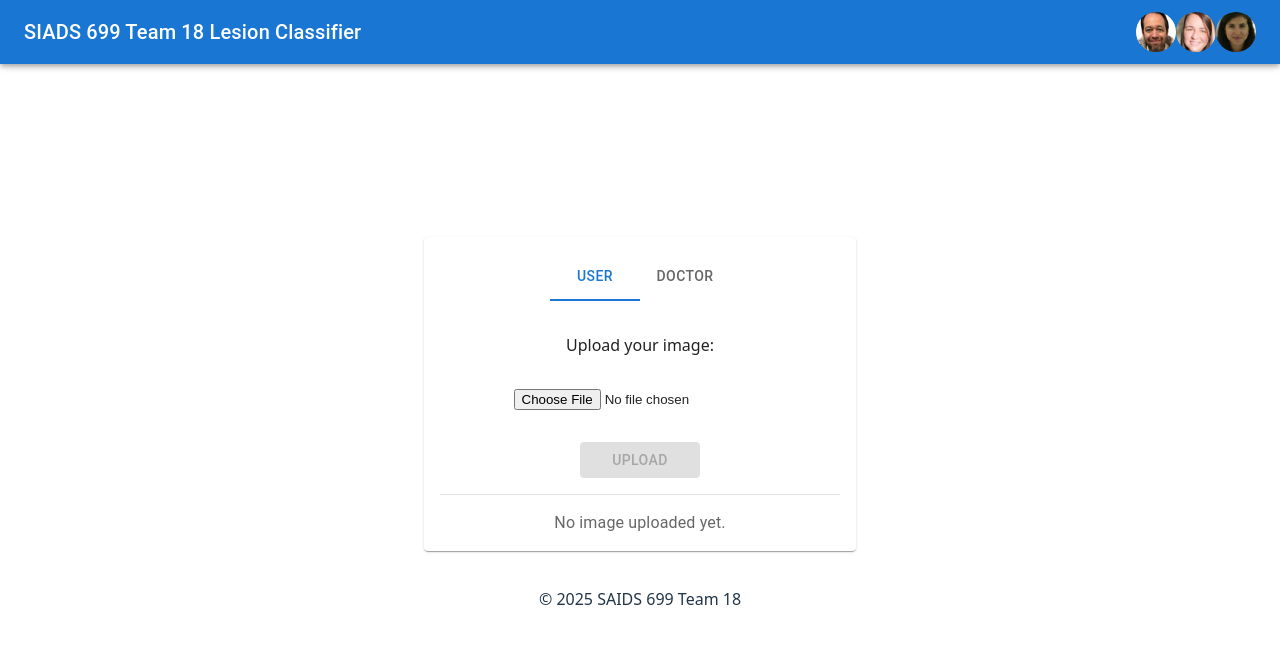
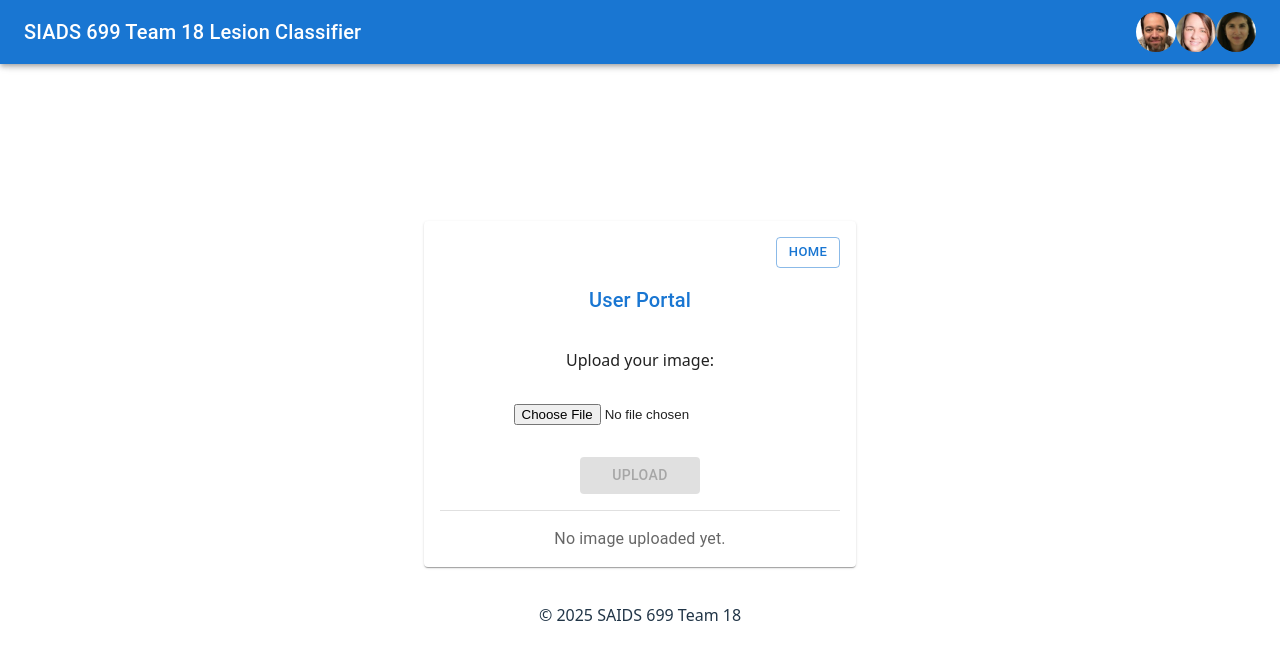
Before and after one commit to samroska/siads-699-team-18-frontend, a React (Vite) app: page /user in a window 1280 px wide. Shown: the top 660 px of the page. Built offline with nearby package versions, Linux system fonts and the light colour scheme.

Commit message:
updated routes

```diff
--- a/package.json
+++ b/package.json
@@ -14,7 +14,8 @@
     "@emotion/styled": "^11.14.1",
     "@mui/material": "^7.3.3",
     "react": "^19.1.1",
-    "react-dom": "^19.1.1"
+    "react-dom": "^19.1.1",
+    "react-router-dom": "^7.9.4"
   },
   "devDependencies": {
     "@eslint/js": "^9.36.0",
--- a/src/App.jsx
+++ b/src/App.jsx
@@ -1,17 +1,39 @@
-import './App.css'
-import Header from './Header.jsx'
-import Footer from './Footer.jsx'
-import Content from './Content.jsx'
-function App() {
 
+import './App.css';
+import Header from './Header.jsx';
+import Footer from './Footer.jsx';
+import Content from './Content.jsx';
+import { BrowserRouter as Router, Routes, Route, useNavigate } from 'react-router-dom';
+import { Box, Button, Paper, Typography } from '@mui/material';
+
+function LandingPage() {
+  const navigate = useNavigate();
   return (
-    <>
-      <Header />
-      <Content />
-      <Footer />
-
-    </>
-  )
+    <Box sx={{ display: 'flex', flexDirection: 'column', alignItems: 'center', justifyContent: 'center', minHeight: '80vh' }}>
+      <Paper sx={{ p: 4, minWidth: 320, textAlign: 'center' }}>
+        <Typography variant="h4" gutterBottom>Welcome</Typography>
+        <Typography variant="subtitle1" gutterBottom>Select your role to continue:</Typography>
+        <Box sx={{ display: 'flex', gap: 2, justifyContent: 'center', mt: 2 }}>
+          <Button variant="contained" color="primary" onClick={() => navigate('/user')}>User</Button>
+          <Button variant="contained" color="secondary" onClick={() => navigate('/doctor')}>Doctor</Button>
+        </Box>
+      </Paper>
+    </Box>
+  );
 }
 
-export default App
+function App() {
+  return (
+    <Router>
+      <Header />
+      <Routes>
+        <Route path="/" element={<LandingPage />} />
+        <Route path="/user" element={<Content userTypeDefault="user" />} />
+        <Route path="/doctor" element={<Content userTypeDefault="doctor" />} />
+      </Routes>
+      <Footer />
+    </Router>
+  );
+}
+
+export default App;
--- a/src/Content.jsx
+++ b/src/Content.jsx
@@ -1,12 +1,14 @@
 import { useState } from "react";
-import { Paper , Divider, Box, Typography, Tooltip, Table, TableBody, TableCell, TableContainer, TableRow, Tabs, Tab } from "@mui/material";
+import { Paper , Divider, Box, Typography, Tooltip, Table, TableBody, TableCell, TableContainer, TableRow, Tabs, Tab, Button } from "@mui/material";
+import { useNavigate } from "react-router-dom";
 import ImageUpload from "./ImageUpload";
 
-function Content() {
-const [originalImage, setOriginalImage] =  useState("");
-const [prediction, setPrediction] = useState("");
-const [imageInfo, setImageInfo] = useState({});
-const [userType, setUserType] = useState("user"); // "doctor" or "user"
+function Content({ userTypeDefault = "user" }) {
+  const [originalImage, setOriginalImage] = useState("");
+  const [prediction, setPrediction] = useState("");
+  const [imageInfo, setImageInfo] = useState({});
+  const [userType, setUserType] = useState(userTypeDefault); // "doctor" or "user"
+  const navigate = useNavigate();
 
   const formatToSignificantDigits = (num, digits = 4) => {
     if (num === 0) return "0";
@@ -26,18 +28,23 @@ const [userType, setUserType] = useState("user"); // "doctor" or "user"
   return (
     <div>
         <Paper style={{ padding: 16, marginTop: 64, minWidth: 400}}>
-          {/* User Type Tabs */}
-          <Tabs
-            value={userType}
-            onChange={handleTabChange}
-            indicatorColor="primary"
-            textColor="primary"
-            centered
-            sx={{ mb: 2 }}
-          >
-            <Tab label="User" value="user" />
-            <Tab label="Doctor" value="doctor" />
-          </Tabs>
+          {/* Home Button */}
+          <Box sx={{ display: 'flex', justifyContent: 'flex-end', mb: 2 }}>
+            <Button
+              variant="outlined"
+              size="small"
+              onClick={() => navigate('/')}
+            >
+              Home
+            </Button>
+          </Box>
+
+          {/* User Type Indicator */}
+          <Box sx={{ mb: 2, textAlign: 'center' }}>
+            <Typography variant="h6" color="primary">
+              {userType === 'doctor' ? 'Doctor Portal' : 'User Portal'}
+            </Typography>
+          </Box>
 
           <ImageUpload onResponse={handleApiResponse} userType={userType} />
           <Divider style={{ margin: '16px 0' }} />
```
Also changed, not shown: public/mole.png (added), 1 other file (tests, documents, lock files or other folders).
